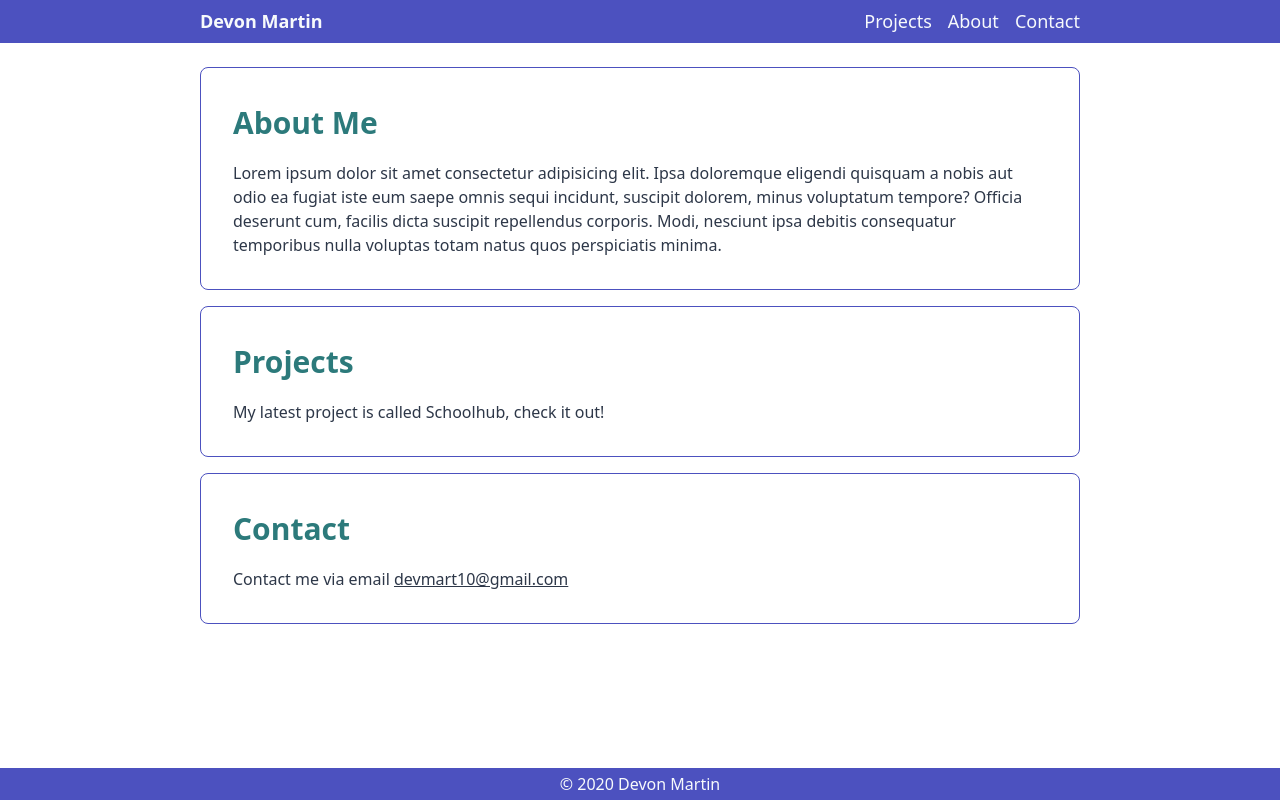
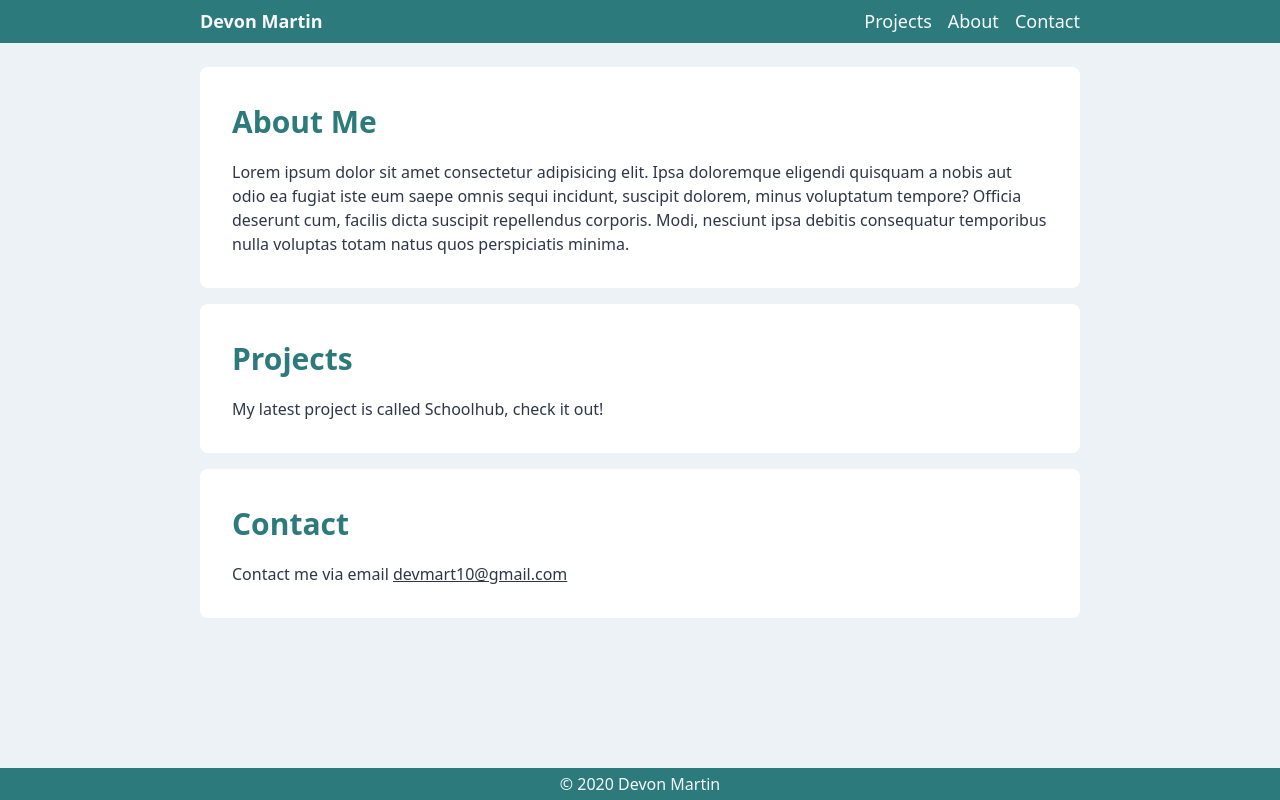
Before and after one commit to devmart10/portfolio-next, a Next.js app: page / in a window 1280 px wide. Built offline with nearby package versions, Linux system fonts and the light colour scheme.

Commit message:
teal theme

```diff
--- a/src/components/card.js
+++ b/src/components/card.js
@@ -11,7 +11,7 @@ const lorem =
 
 const Card = ({ title, href, children }) => {
   return (
-    <section className="p-4 mb-4 border border-indigo-700 rounded-lg md:p-8">
+    <section className="p-4 mb-4 bg-white rounded-lg md:p-8">
       <Link href={href}>
         <a className="block mb-4 text-3xl font-bold text-teal-700">{title}</a>
       </Link>
--- a/src/components/footer.js
+++ b/src/components/footer.js
@@ -1,7 +1,7 @@
 import React from "react";
 
 const Footer = () => {
-  return <div className="py-1 text-center text-gray-100 bg-indigo-700">&copy; 2020 Devon Martin</div>;
+  return <div className="py-1 text-center text-gray-100 bg-teal-700">&copy; 2020 Devon Martin</div>;
 };
 
 export default Footer;
--- a/src/components/header.js
+++ b/src/components/header.js
@@ -3,7 +3,7 @@ import Link from "next/link";
 
 const Header = () => {
   return (
-    <div className="mb-4 text-lg text-gray-100 bg-indigo-700">
+    <div className="mb-4 text-lg text-gray-100 bg-teal-700">
       <div className="flex flex-wrap items-center p-2 my-container">
         <Link href="/">
           <a className="mr-auto font-bold">Devon Martin</a>
--- a/src/components/layout.js
+++ b/src/components/layout.js
@@ -4,7 +4,7 @@ import Footer from "./footer";
 
 const Layout = ({ children }) => {
   return (
-    <div className="flex flex-col min-h-screen text-gray-800 bg-white">
+    <div className="flex flex-col min-h-screen text-gray-800 bg-gray-200">
       <header>
         <Header></Header>
       </header>
```
